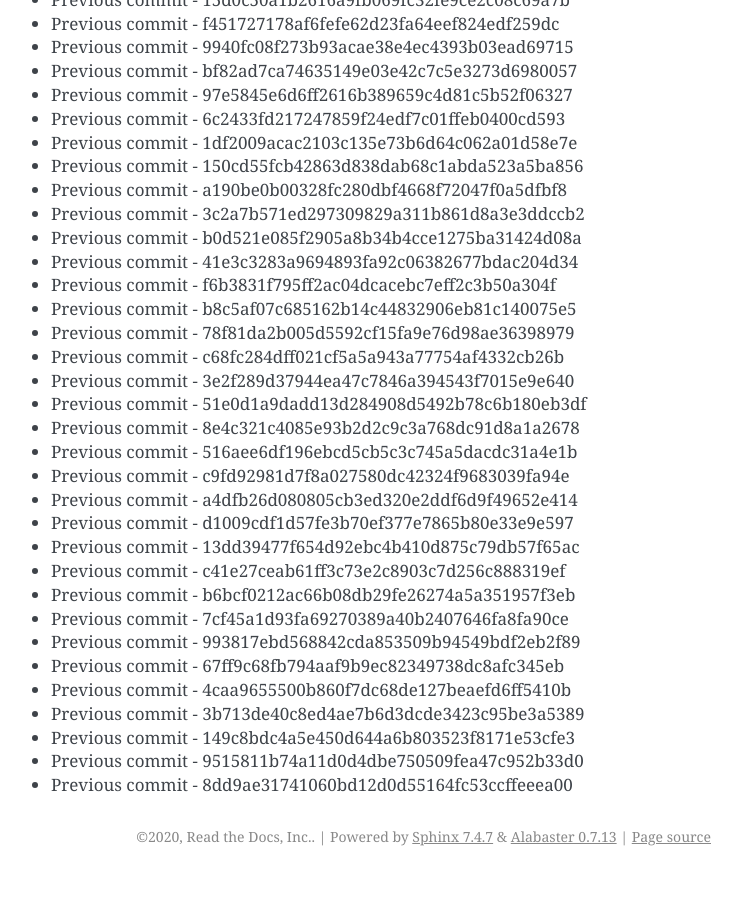
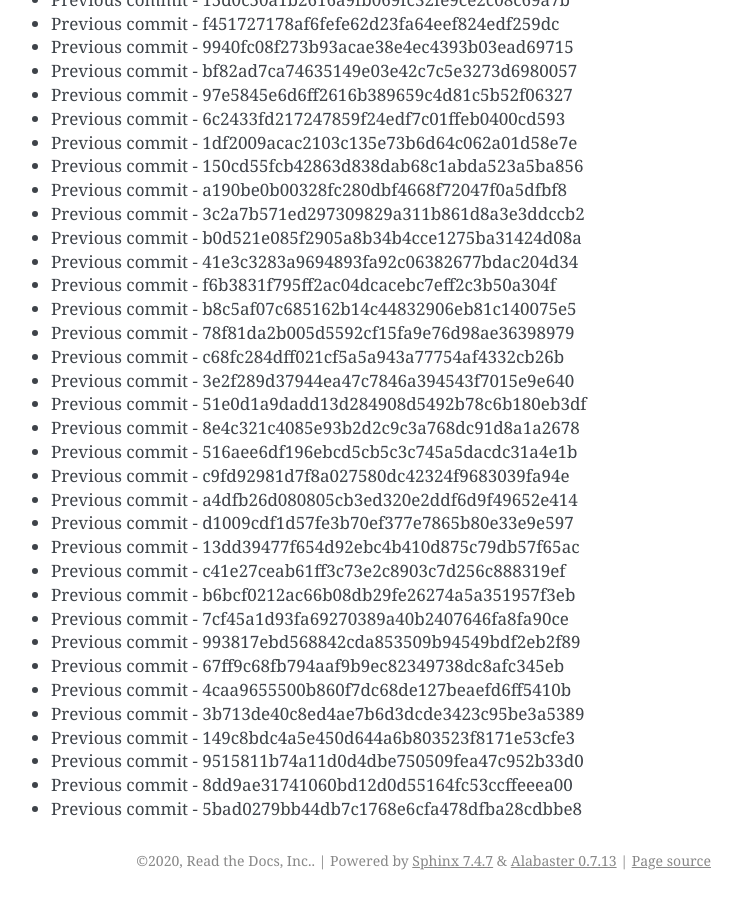
Before and after one commit to readthedocs/rtd-git-stresstest, a Sphinx documentation site: the page built from docs/updates.rst, in a window 1280 px wide and 900 px high, scrolled down 42800 px. Shown: the whole window, without its empty margins (399-1141 px from the left). Built offline with Sphinx 7.4.7, drawn with Linux system fonts in a browser that asks for light colours; before the commit the page ends 43676 px from its top, so only the background shows below that.

Commit message:
Generating commit from previous: 5bad0279bb44db7c1768e6cfa478dfba28cdbbe8

```diff
--- a/docs/updates.rst
+++ b/docs/updates.rst
@@ -1830,3 +1830,4 @@ It can be tested for any performance characteristics.
 * Previous commit - 149c8bdc4a5e450d644a6b803523f8171e53cfe3
 * Previous commit - 9515811b74a11d0d4dbe750509fea47c952b33d0
 * Previous commit - 8dd9ae31741060bd12d0d55164fc53ccffeeea00
+* Previous commit - 5bad0279bb44db7c1768e6cfa478dfba28cdbbe8
```
